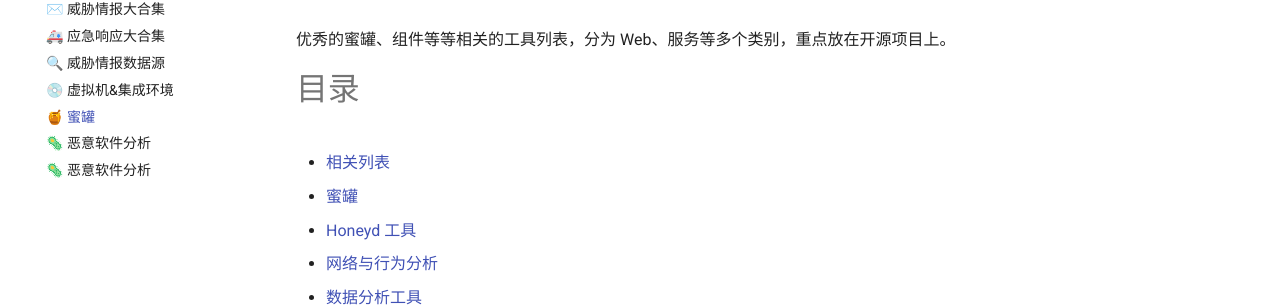
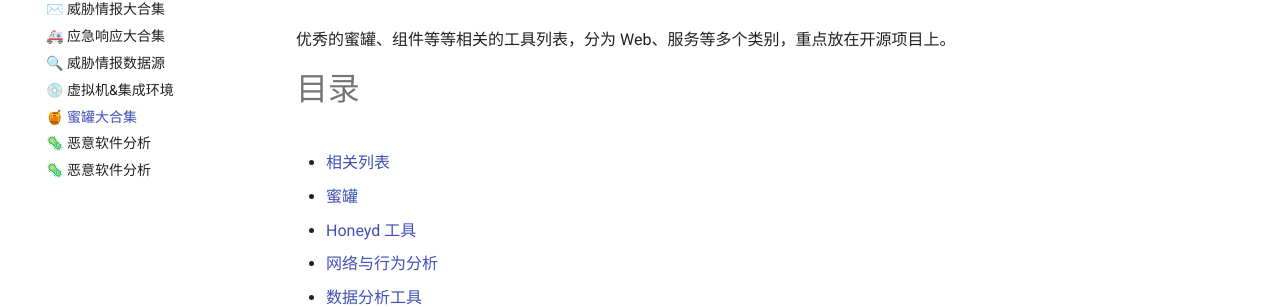
Before and after one commit to satan1a/awesome-cybersecurity-blueteam-cn, an MkDocs documentation site: the page built from docs/0x7_honeypots.md, in a window 1280 px wide. Shown: the part 210-517 px from the top of the page. Built offline with MkDocs 1.6.1 and Material for MkDocs 9.7.7, drawn with Linux system fonts in a browser that asks for light colours.

Commit message:
Update 0x7_honeypots.md

```diff
--- a/docs/0x7_honeypots.md
+++ b/docs/0x7_honeypots.md
@@ -1,5 +1,5 @@
 ---
-title: 🍯 蜜罐
+title: 🍯 蜜罐大合集
 ---
 
 
```
